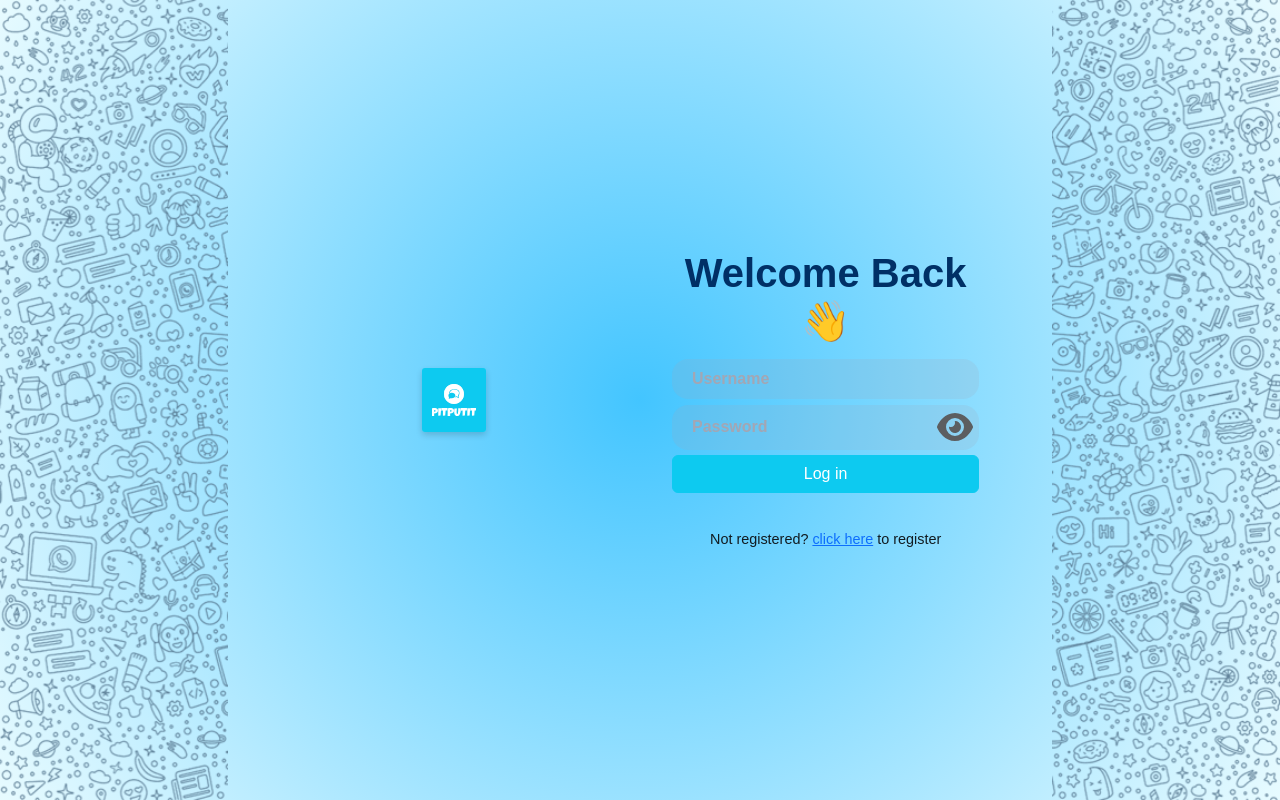
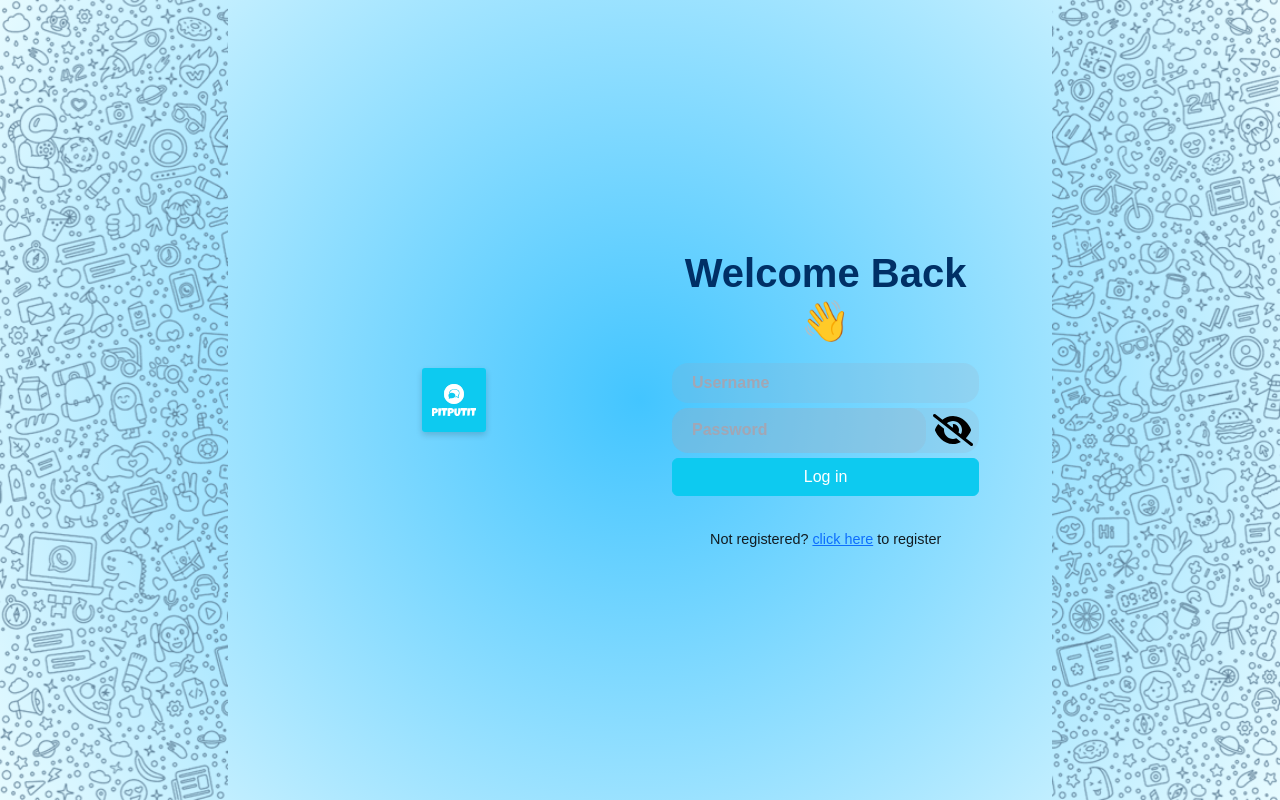
Before and after one commit to nshakedsl/PitputitReact, a React (Create React App) app: page / in a window 1280 px wide. Built offline with nearby package versions, Linux system fonts and the light colour scheme.

Commit message:
checks in login and register

```diff
--- a/package.json
+++ b/package.json
@@ -11,6 +11,7 @@
     "react": "^18.2.0",
     "react-bootstrap": "^2.7.4",
     "react-dom": "^18.2.0",
+    "react-image-crop": "^10.0.9",
     "react-router-dom": "^6.11.1",
     "react-scripts": "^5.0.1",
     "web-vitals": "^2.1.4"
--- a/src/components/ImageUploader.js
+++ b/src/components/ImageUploader.js
@@ -1,15 +1,39 @@
-import './../styles/login.css'
+
+import React, { useState } from 'react';
+import './../styles/login.css';
 
 function ImageUploader() {
+  const [imageSrc, setImageSrc] = useState('images/user.png');
+
+  const handleFileUpload = (event) => {
+    const file = event.target.files[0];
+    const reader = new FileReader();
+
+    reader.onload = (e) => {
+      setImageSrc(e.target.result);
+    };
+
+    if (file) {
+      reader.readAsDataURL(file);
+    }
+  };
+
   return (
-    <div class="element_width center_content slide-in-left">
-    <img src="images/user.png" alt="default_user" class="picture_width"/>
-    <label for="file-upload" class="custom-file-upload">
+    <div className="element_width center_content slide-in-left">
+      <img src={imageSrc} alt="default_user" className="picture_width" />
+      <label htmlFor="file-upload" className="custom-file-upload">
         Choose Photo
-        <i class="bi bi-arrow-repeat"></i>
-    </label>
-    <input id="file-upload" type="file" name="fileUpload" class="debug" accept="image/png, image/jpeg"/>
-</div>
+        <i className="bi bi-arrow-repeat"></i>
+      </label>
+      <input
+        id="file-upload"
+        type="file"
+        name="fileUpload"
+        className="debug"
+        accept="image/png, image/jpeg"
+        onChange={handleFileUpload}
+      />
+    </div>
   );
 }
 
--- a/src/components/LoginForm.js
+++ b/src/components/LoginForm.js
@@ -1,10 +1,14 @@
 import './../styles/login.css'
 import PasswordInput from './PasswordInput';
 import RegularInput from './RegularInput';
-import React from 'react';
 import { useNavigate } from 'react-router-dom';
+import React, { useState } from 'react';
 
 function LoginForm() {
+
+  const [username, setUsername] = useState('');
+  const [password, setPassword] = useState('');
+  const [error, setError] = useState('');
 
   const navigate = useNavigate();
 
@@ -13,15 +17,29 @@ function LoginForm() {
   };
 
   const handleRegisterClick = () => {
-    navigate('/chats');
+    if (username.trim() === '' || password.trim() === '') {
+      setError('All fields are mandatory');
+    } else if (password.length < 8) {
+        setError('uncorrect password');
+     } else {
+        setError(''); // Clear the error message
+        navigate('/chats');
+      }
+
   };
 
   return (
     <form>
     <div className="element_width slide-in-right">
       <h3 className="title"> Welcome Back👋</h3>
-      <RegularInput placeholder="Username"/>
-      <PasswordInput placeholder="Password"/>
+      <text className="textError">{error}</text>
+      <RegularInput
+       placeholder="Username"
+        value={username}
+        setValue={setUsername}/>
+      <PasswordInput placeholder="Password"
+        value={password}
+        setValue={setPassword}/>
       <button type="button" onClick={handleRegisterClick} className="btn btn-info">Log in</button><br />
       <text className="text">Not registered? <a href="#" onClick={handleHerfClick} >click here</a> to register </text>
     </div>
@@ -29,5 +47,4 @@ function LoginForm() {
   );
 }
 
-// export default withRouter(LoginForm);
 export default LoginForm;
--- a/src/components/PasswordInput.js
+++ b/src/components/PasswordInput.js
@@ -1,10 +1,32 @@
-import './../styles/login.css'
 
-function PasswordInput({placeholder}) {
+import './../styles/login.css';
+import { useState } from 'react';
+
+function PasswordInput({ placeholder, value, setValue }) {
+  const [showPassword, setShowPassword] = useState(false);
+
+  const handleTogglePassword = () => {
+    setShowPassword(!showPassword);
+  };
+
   return (
     <div className="containLoginInput">
-        <input className="input password" type="password" name="pass" placeholder={placeholder} />
-        <img className="eye" src="images/eye-solid.svg" alt="eye" />
+      {setValue && (
+        <input
+          className="input regular"
+          type={showPassword ? 'text' : 'password'}
+          name="user"
+          placeholder={placeholder}
+          value={value}
+          onChange={(e) => setValue(e.target.value)}
+        />
+      )}
+      <img
+        className="eye"
+        src={showPassword ? "images/eye-solid.svg" : "images/eye-slash-solid.svg"}
+        alt="eye"
+        onClick={handleTogglePassword}
+      />
     </div>
   );
 }
--- a/src/components/RegisterForm.js
+++ b/src/components/RegisterForm.js
@@ -17,23 +17,25 @@ function RegisterForm() {
 
 
   const handleRegisterClick = () => {
-  if ( username.trim() === '' || nickname.trim() === '' || password.trim() === '' || verifyPassword.trim() === '') {
+
+    console.log(' username.trim(): ', username);
+    console.log('nickname.trim(): ', nickname);
+    console.log('password.trim(): ', password.trim());
+    console.log(' verifyPassword.trim(): ', verifyPassword.trim());
+    if (username.trim() === '' || nickname.trim() === '' || password.trim() === '' || verifyPassword.trim() === '') {
       setError('All fields are mandatory');
     } else if (password.length < 8) {
-      if (password.length < 8) {
-      setError('');
-      setError('Password should be at least 8 characters long');
+      setError('Password should cintain at least 8 characters');
     } else if (!/\d/.test(password) || !/[a-zA-Z]/.test(password)) {
-      setError('');
       setError('Password should contain a combination of letters and numbers');
     } else if (password !== verifyPassword) {
-      setError('');
       setError('Passwords do not match');
     } else {
       setError(''); // Clear the error message
       navigate('/');
-    }}
     }
+  }
+
 
   const handleHerfClick = () => {
     navigate('/');
@@ -41,30 +43,40 @@ const handleHerfClick = () => {
 
 
   return (
+
     <div className="element_width slide-in-right">
+
+      <text className="textError">{error}</text>
       <RegularInput
         placeholder="Username"
         value={username}
-        onChange={(e) => setUsername(e.target.value)}
+        setValue={setUsername}
+
       />
       <RegularInput
         placeholder="Nickname"
         value={nickname}
-        onChange={(e) => setNickname(e.target.value)}
+        setValue={setNickname}
       />
+
       <PasswordInput
         placeholder="Password"
         value={password}
-        onChange={(e) => setPassword(e.target.value)}
+        setValue={setPassword}
       />
+
       <PasswordInput
+
         placeholder="Verify Password"
         value={verifyPassword}
-        onChange={(e) => setVerifyPassword(e.target.value)}
+        setValue={setVerifyPassword}
       />
+
+
+
       <button type="button" onClick={handleRegisterClick} className="btn btn-info">Register</button>
       {/* {error && <p className="error">{error}</p>} */}
-      <text>{error}</text>
+
       <text>Already registered? <a href="#" onClick={handleHerfClick} >Click here</a> to login</text>
     </div>
 
--- a/src/components/RegularInput.js
+++ b/src/components/RegularInput.js
@@ -1,8 +1,12 @@
 import './../styles/login.css'
 
-function RegularInput({placeholder}) {
+function RegularInput({ placeholder, value, setValue }) {
+  console.log('setValue: ', setValue);
   return (
-    <input className="input regular" type="text" name="user" placeholder={placeholder} />
+    <>
+      {setValue && (<input className="input regular" type="text" name="user" placeholder={placeholder} value={value}
+        onChange={(e) => setValue(e.target.value)} />)}
+    </>
   );
 }
 
--- a/src/styles/login.css
+++ b/src/styles/login.css
@@ -177,6 +177,12 @@ input[type="file"] {
     -webkit-animation: slide-in-right 0.5s cubic-bezier(0.250, 0.460, 0.450, 0.940) both;
     animation: slide-in-right 0.5s cubic-bezier(0.250, 0.460, 0.450, 0.940) both;
 }
+.textError{
+
+    color: #ee3838;
+    text-shadow: #00000029;
+    font-weight: bold;
+}
 
 
 /* ----------------------------------------------
```
Also changed, not shown: public/images/eye-slash-solid.svg (added), 1 other file (tests, documents, lock files or other folders). Lines whose indentation alone changed are shown as unchanged.
